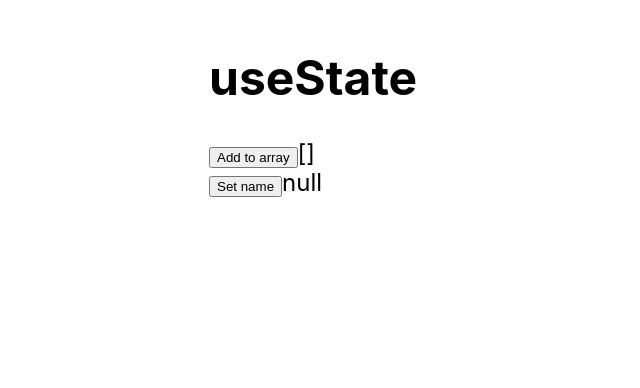
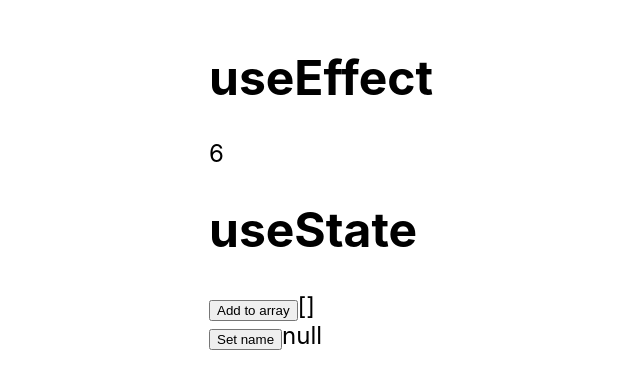
Before and after one commit to nikoada/ts-hooks, a React (Create React App) app: page / in a window 1280 px wide. Shown: the top 388 px of the page, without its empty margins (31-671 px from the left). Built offline with nearby package versions, Linux system fonts and the light colour scheme.

Commit message:
feat: add UseEffectComponent

```diff
--- a/src/App.tsx
+++ b/src/App.tsx
@@ -1,8 +1,11 @@
 import UseStateComponent from "./UseStateComponent";
+import UseEffectComponent from "./UseEffectComponent";
 
 function App() {
   return (
     <div>
+      <h1>useEffect</h1>
+      <UseEffectComponent />
       <h1>useState</h1>
       <UseStateComponent />
     </div>
--- /dev/null
+++ b/src/UseEffectComponent.tsx
@@ -0,0 +1,16 @@
+import { useState, useEffect } from 'react';
+
+function UseEffectComponent() {
+    const [val, setVal] = useState(1);
+
+    useEffect(() => {
+        const timer = window.setInterval(() => {
+            setVal(v => v +1);
+        }, 1000);
+        return () => window.clearInterval(timer);
+    }, []);
+
+    return <div>{val}</div>;
+}
+
+export default UseEffectComponent;
--- a/src/UseStateComponent.tsx
+++ b/src/UseStateComponent.tsx
@@ -1,4 +1,4 @@
-import { useState } from "react";
+import { useState } from 'react';
 
 function UseStateComponent() {
     const [arr, setArr] = useState<number[]>([]);
```
